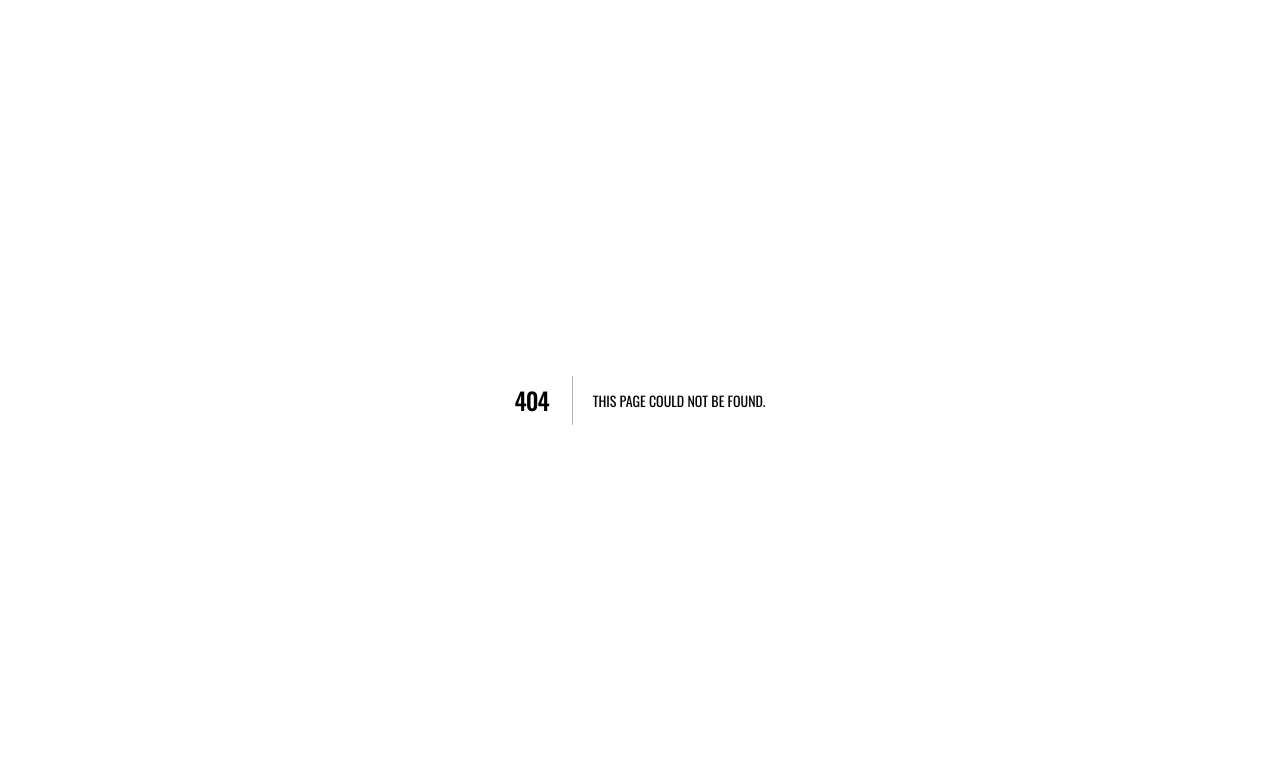
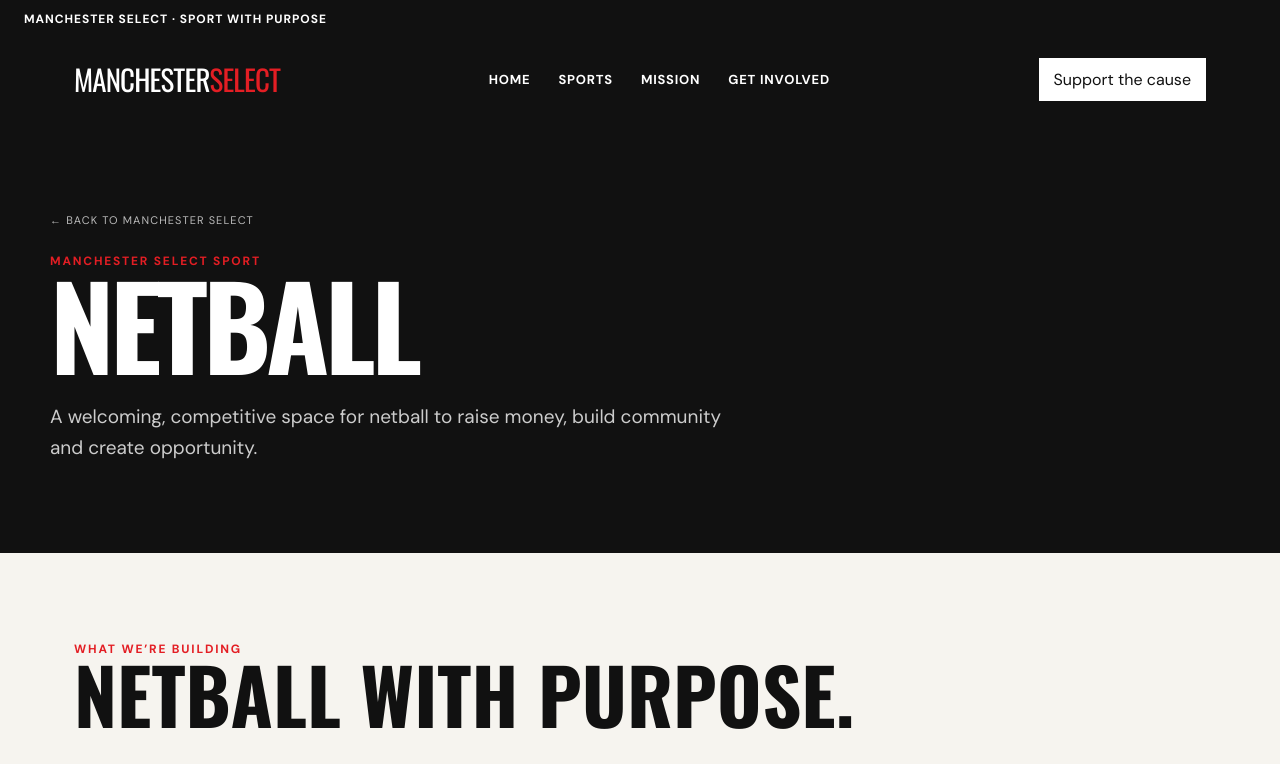
Before and after one commit to DanOrm94/ManchesterSelect, a Next.js app: page /sports/netball in a window 1280 px wide. Before the commit this address had no page. Shown: the top 764 px of the page. Built offline with nearby package versions, Linux system fonts and the light colour scheme.

Commit message:
feat: add netball sport route

```diff
--- /dev/null
+++ b/app/sports/netball/page.tsx
@@ -0,0 +1,8 @@
+import SportPage from '@/components/SportPage'
+
+export default function NetballPage(){
+  return <SportPage name="Netball" intro="A welcoming, competitive space for netball to raise money, build community and create opportunity." events={[
+    ['Manchester Select Netball','Launching soon — event details, team entries and supporter opportunities will appear here.'],
+    ['More than a match','Partner with us to help grow inclusive sporting opportunities across Greater Manchester.']
+  ]}/>
+}
```
